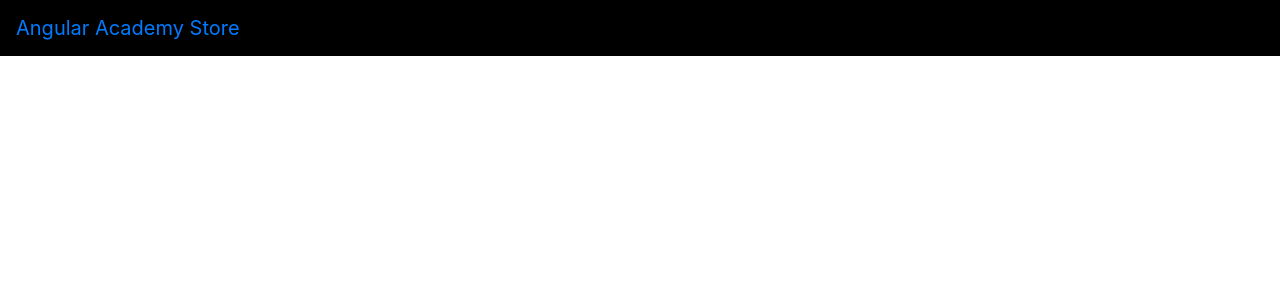
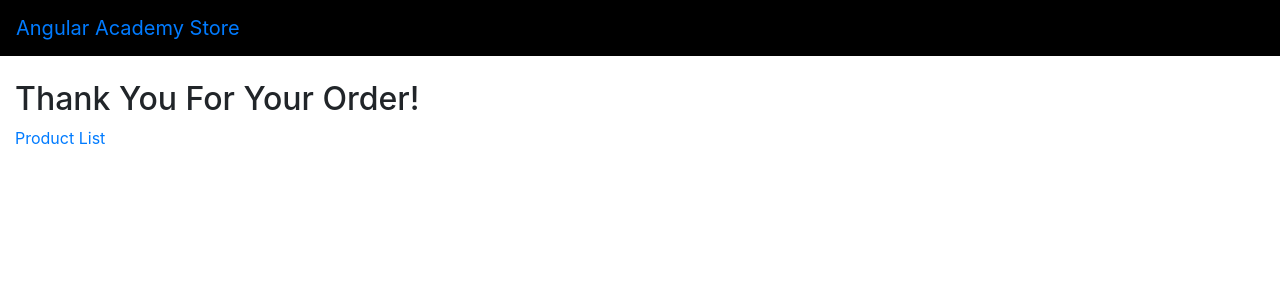
Before and after one commit to andreqb/toptal-angular-academy, an Angular app: page /confirm in a window 1280 px wide. Before the commit this address led to /. Shown: the top 300 px of the page. Built offline with nearby package versions, Linux system fonts and the light colour scheme.

Commit message:
confirm component

```diff
--- a/src/app/app-routing.module.ts
+++ b/src/app/app-routing.module.ts
@@ -2,11 +2,13 @@ import { NgModule } from '@angular/core';
 import { Routes, RouterModule } from '@angular/router';
 import { StoreComponent } from "./store/store.component";
 import { CheckoutComponent } from "./checkout/checkout.component";
+import { ConfirmComponent } from "./confirm/confirm.component";
 
 const routes: Routes = [
   { path: '', pathMatch: 'full', redirectTo: 'store' },
   { path: 'store', component: StoreComponent },
-  { path: 'checkout', component: CheckoutComponent }
+  { path: 'checkout', component: CheckoutComponent },
+  { path: 'confirm', component: ConfirmComponent }
 ];
 
 @NgModule({
--- a/src/app/app.module.ts
+++ b/src/app/app.module.ts
@@ -8,6 +8,7 @@ import { StoreComponent } from './store/store.component';
 import { CheckoutComponent } from './checkout/checkout.component';
 import { ProductComponent } from './product/product.component';
 import { AddressComponent } from './address/address.component';
+import { ConfirmComponent } from './confirm/confirm.component';
 
 @NgModule({
   declarations: [
@@ -16,7 +17,8 @@ import { AddressComponent } from './address/address.component';
     StoreComponent,
     CheckoutComponent,
     ProductComponent,
-    AddressComponent
+    AddressComponent,
+    ConfirmComponent
   ],
   imports: [
     BrowserModule,
--- a/src/app/checkout/checkout.component.html
+++ b/src/app/checkout/checkout.component.html
@@ -10,6 +10,6 @@ Billing
 
 <hr/>
 
-  <a href="" [routerLink]="['/order']" role="button" class="small btn btn-success">
+  <a href="" [routerLink]="['/confirm']" role="button" class="small btn btn-success">
   <i class="fa fa-2x" aria-hidden="true">Place Order</i>
 </a>
--- /dev/null
+++ b/src/app/confirm/confirm.component.html
@@ -0,0 +1,4 @@
+<h2>Thank You For Your Order!</h2>
+
+
+<a href="" [routerLink] = "['/store']">Product List</a>
--- /dev/null
+++ b/src/app/confirm/confirm.component.ts
@@ -0,0 +1,15 @@
+import { Component, OnInit } from '@angular/core';
+
+@Component({
+  selector: 'app-confirm',
+  templateUrl: './confirm.component.html',
+  styleUrls: ['./confirm.component.scss']
+})
+export class ConfirmComponent implements OnInit {
+
+  constructor() { }
+
+  ngOnInit() {
+  }
+
+}
```
Also changed, not shown: src/app/confirm/confirm.component.scss (added).
